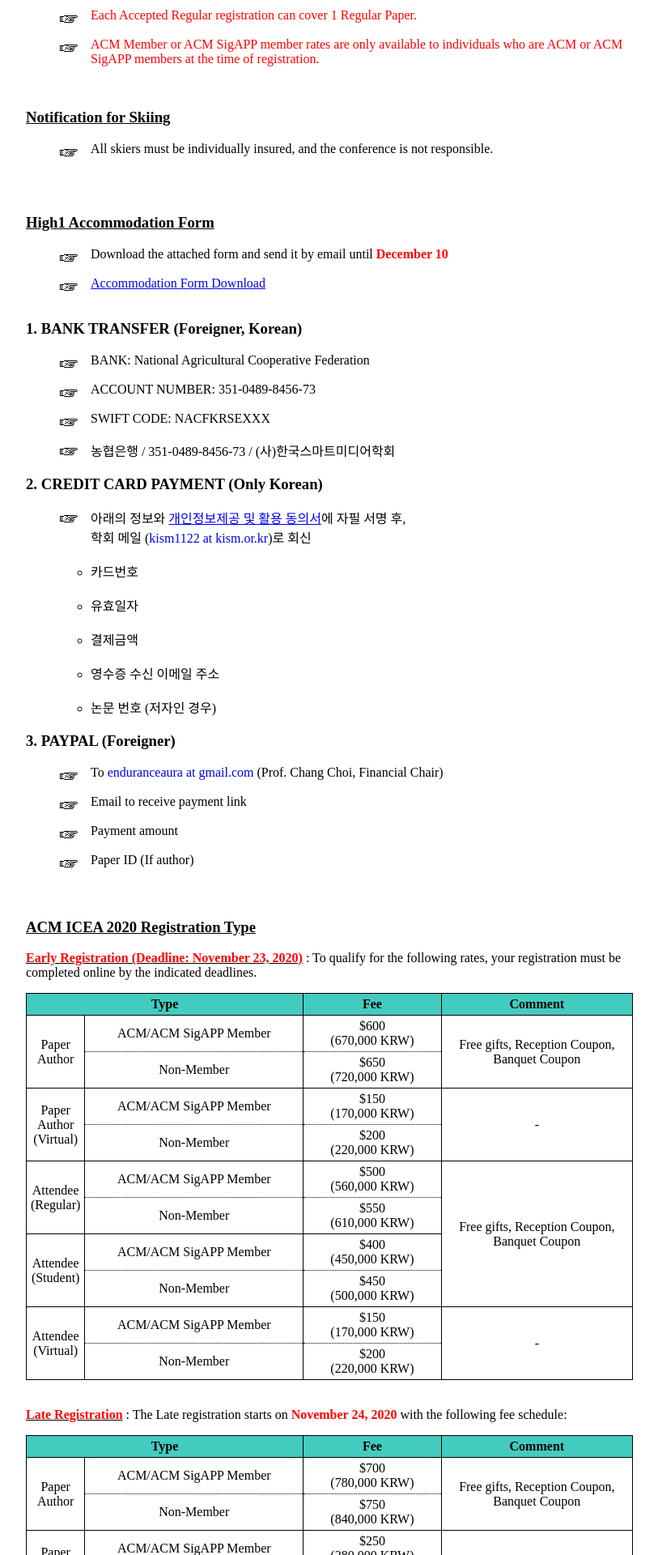
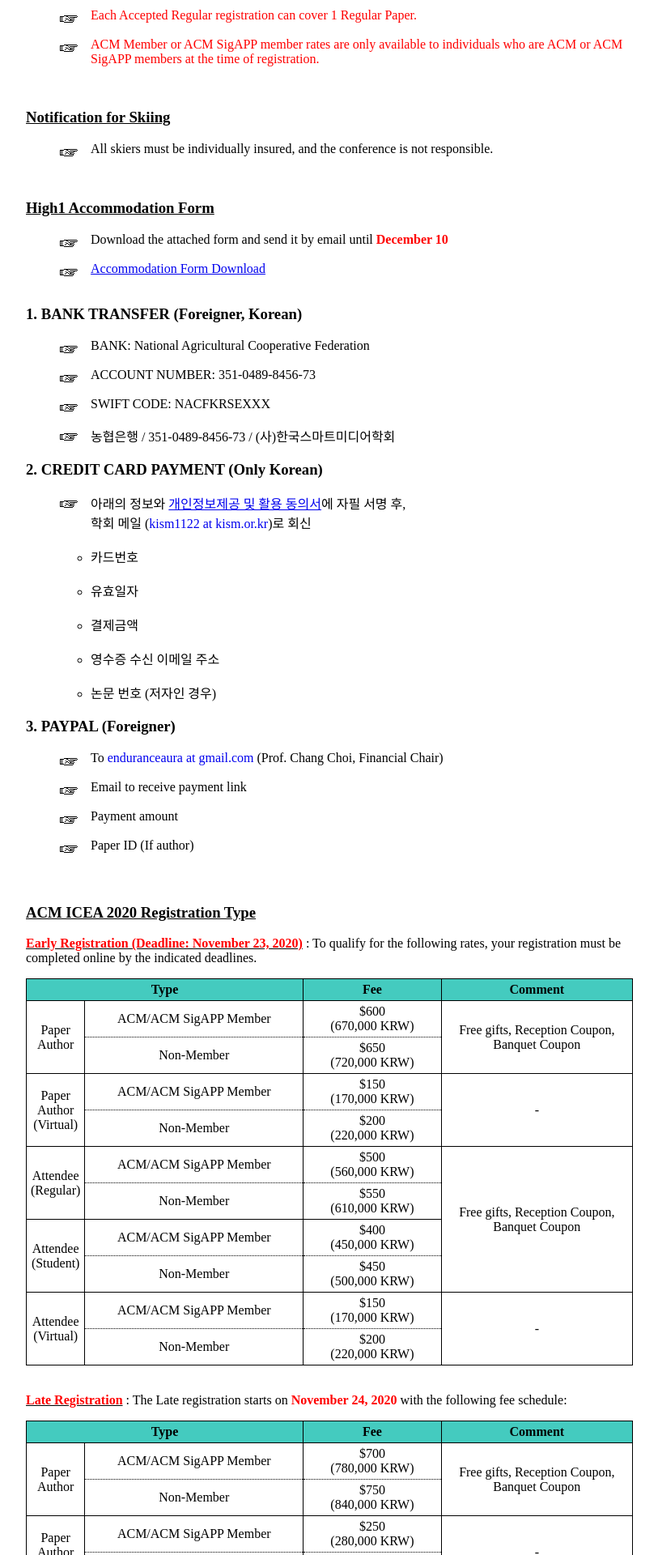
Before and after one commit to icea-conf/2020, a Jekyll site: the page built from registration/index.html, in a window 1280 px wide. Shown: the part 754-2674 px from the top of the page at 81% size, without its empty margins (233-1046 px from the left). Built offline with Jekyll 4.4.1, drawn with Linux system fonts in a browser that asks for light colours.

Commit message:
Update index.html

```diff
--- a/registration/index.html
+++ b/registration/index.html
@@ -31,7 +31,7 @@
 
                <h3><u>Notification for Skiing</u></h3>
                <ul class="ul-style">
-                    <li class="li-style"><a style="text-align: justify">All skiers must be individually insured, and the conference is not responsible.</a></li><br>
+                    <li class="li-style"><a style="text-align: justify">All skiers must be individually insured, and the conference is not responsible.</a></li>
                </ul></br>
 
                <h3><u>High1 Accommodation Form</u></h3>
```
